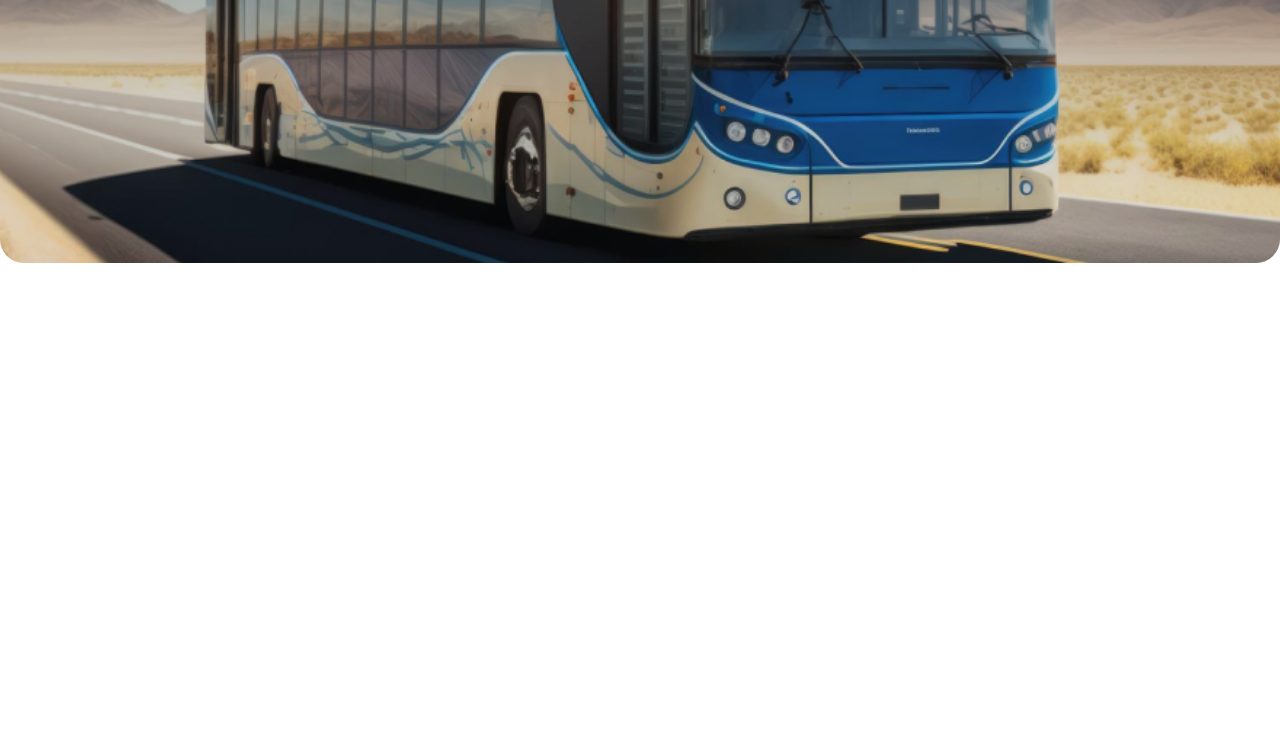
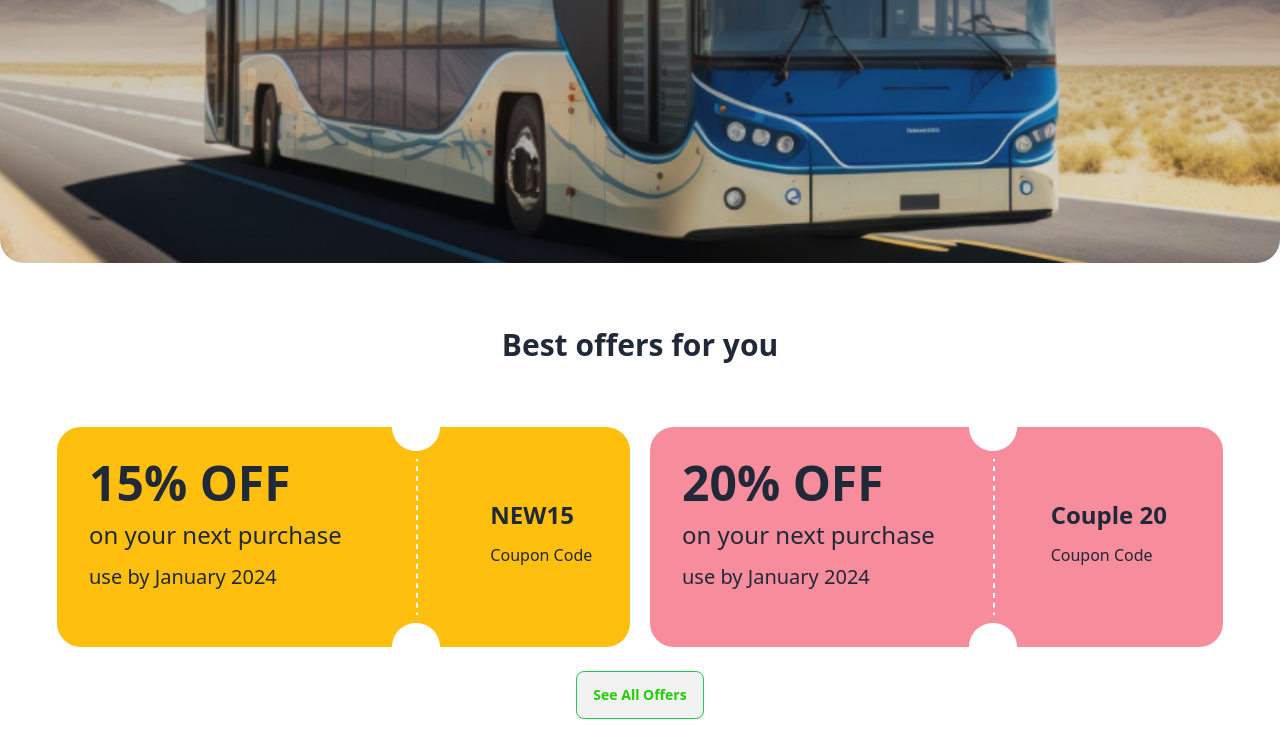
Before and after one commit to SohelDewan/smart-bus-ticketing, a plain HTML site: page index.html in a window 1280 px wide. Shown: the part 605-1348 px from the top of the page. Before the commit the page ends 868 px from the top, so only its background shows below. Drawn offline with nearby package versions, Linux system fonts and the light colour scheme.

Commit message:
Best offer part add

```diff
--- a/index.html
+++ b/index.html
@@ -19,9 +19,25 @@
           <div class="navbar-start">
             <div class="dropdown">
               <div tabindex="0" role="button" class="btn btn-ghost lg:hidden">
-                      <svg xmlns="http://www.w3.org/2000/svg" class="h-5 w-5" fill="none" viewBox="0 0 24 24" stroke="currentColor"><path stroke-linecap="round" stroke-linejoin="round" stroke-width="2" d="M4 6h16M4 12h8m-8 6h16" /></svg>
+                <svg
+                  xmlns="http://www.w3.org/2000/svg"
+                  class="h-5 w-5"
+                  fill="none"
+                  viewBox="0 0 24 24"
+                  stroke="currentColor"
+                >
+                  <path
+                    stroke-linecap="round"
+                    stroke-linejoin="round"
+                    stroke-width="2"
+                    d="M4 6h16M4 12h8m-8 6h16"
+                  />
+                </svg>
               </div>
-                    <ul tabindex="0" class="menu menu-sm dropdown-content mt-3 z-[1] p-2 shadow bg-base-100 rounded-box w-52">
+              <ul
+                tabindex="0"
+                class="menu menu-sm dropdown-content mt-3 z-[1] p-2 shadow bg-base-100 rounded-box w-52"
+              >
                 <li><a>Home</a></li>
                 <li><a>About</a></li>
                 <li><a>Destination</a></li>
@@ -39,29 +55,82 @@
             </ul>
           </div>
           <div class="navbar-end">
-                  <a class="btn  border-green-500"><span class="text-[#1DD100]">Bus</span> <img src="images/bus-icon.png" alt=""></a>
+            <a class="btn border-green-500"
+              ><span class="text-[#1DD100]">Bus</span>
+              <img src="images/bus-icon.png" alt=""
+            /></a>
           </div>
         </div>
       </nav>
     </header>
     <main>
       <section class="mx-auto container">
-            <div class="hero min-h-screen rounded-3xl overflow-hidden" style="background-image: url(images/banner.png);">
+        <div
+          class="hero min-h-screen rounded-3xl overflow-hidden"
+          style="background-image: url(images/banner.png)"
+        >
           <div class="hero-overlay bg-opacity-10"></div>
           <div class="hero-content text-center text-neutral-content">
             <div class="max-w-md">
               <h1 class="mb-5 text-4xl font-bold">End-to-End Travel with</h1>
-                    <h2 class="mb-5 text-[#1DD100] text-3xl font-bold">Dur Paribahan </h2>
-                    <p>Yes, you can run unit tests and view the results directly within the app. The integrated testing features allow for a streamlined .</p>
-                    <button class="btn bg-[#1DD100] border-0 font-bold ">Buy Tickets</button>
+              <h2 class="mb-5 text-[#1DD100] text-3xl font-bold">
+                Dur Paribahan
+              </h2>
+              <p>
+                Yes, you can run unit tests and view the results directly within
+                the app. The integrated testing features allow for a streamlined
+                .
+              </p>
+              <button class="btn bg-[#1DD100] border-0 font-bold">
+                Buy Tickets
+              </button>
             </div>
           </div>
         </div>
       </section>
+      <!-- Best offer or Coupon part start -->
+      <section class="mx-auto container">
+        <h2 class="text-3xl font-bold my-16 text-center">
+          Best offers for you
+        </h2>
+        <div class="mx-auto container flex justify-center my-5 gap-5">
+          <div class="rect-pink rect-yellow p-8 flex justify-between">
+            <div>
+              <h3 class="text-5xl font-bold">15% OFF</h3>
+              <h4 class="text-2xl mt-3">on your next purchase</h4>
+              <p class="text-xl mt-3">use by January 2024</p>
+            </div>
+            <div class="-mt-8">
+              <img src="images/cupon-devider.png" alt="" />
+            </div>
+            <div>
+              <h4 class="text-2xl mt-10 pr-6 font-bold">NEW15</h4>
+              <p class="mt-3">Coupon Code</p>
+            </div>
+          </div>
+          <div class="rect-pink p-8 flex justify-between">
+            <div>
+              <h3 class="text-5xl font-bold">20% OFF</h3>
+              <h4 class="text-2xl mt-3">on your next purchase</h4>
+              <p class="text-xl mt-3">use by January 2024</p>
+            </div>
+            <div class="-mt-8">
+              <img src="images/cupon-devider.png" alt="" />
+            </div>
+            <div>
+              <h4 class="text-2xl mt-10 pr-6 font-bold">Couple 20</h4>
+              <p class="mt-3">Coupon Code</p>
+            </div>
+          </div>
+        </div>
+        <div class="text-center my-6">
+          <button class="btn border-green-500 text-[#1DD100]">
+            See All Offers
+          </button>
+        </div>
+      </section>
     </main>
-    <footer>
-
-    </footer>
+    <footer></footer>
     <script src="app.js"></script>
   </body>
 </html>
--- a/style.css
+++ b/style.css
@@ -0,0 +1,11 @@
+.rect-pink {
+  width: 573px;
+  height: 220px;
+  top: 968px;
+  left: 732px;
+  border-radius: 24px;
+  background: rgb(247, 140, 156);
+}
+.rect-yellow{
+    background: #FFBF0F;
+}
```
Lines whose indentation alone changed are shown as unchanged.
